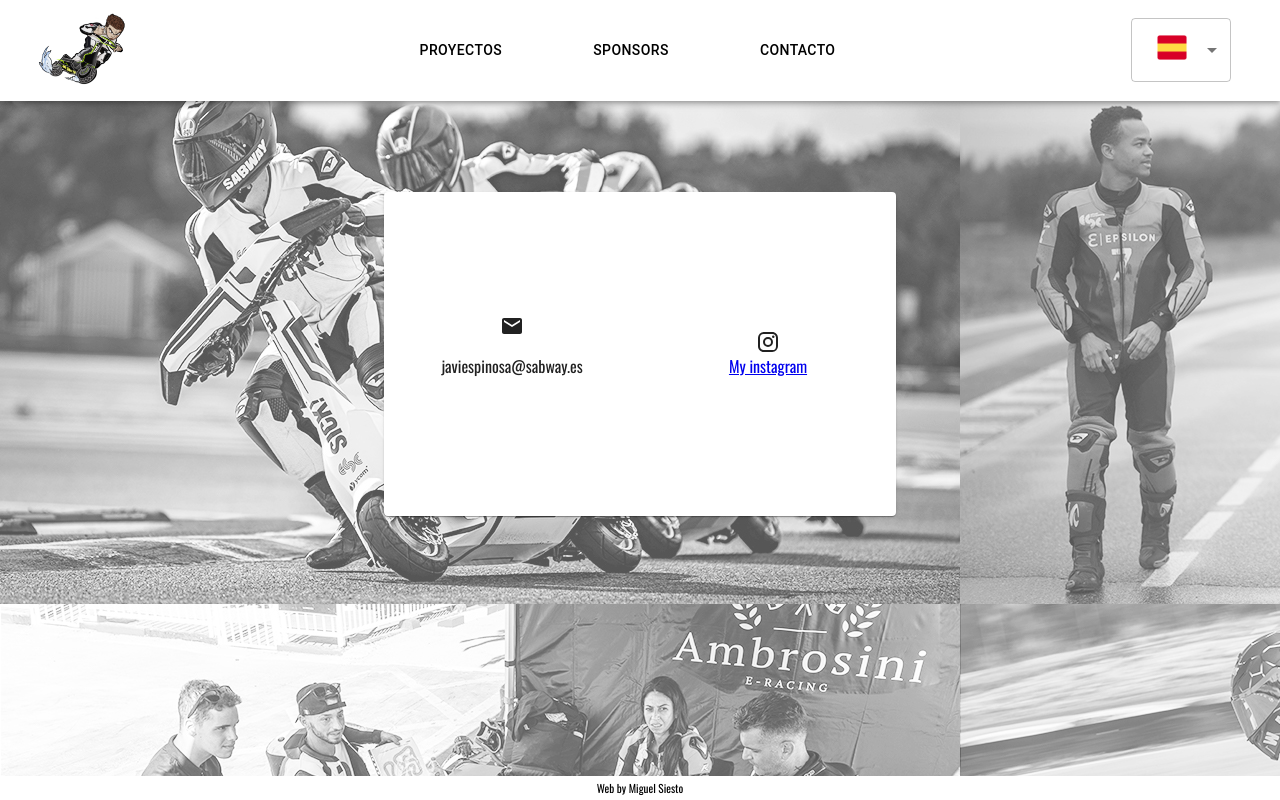
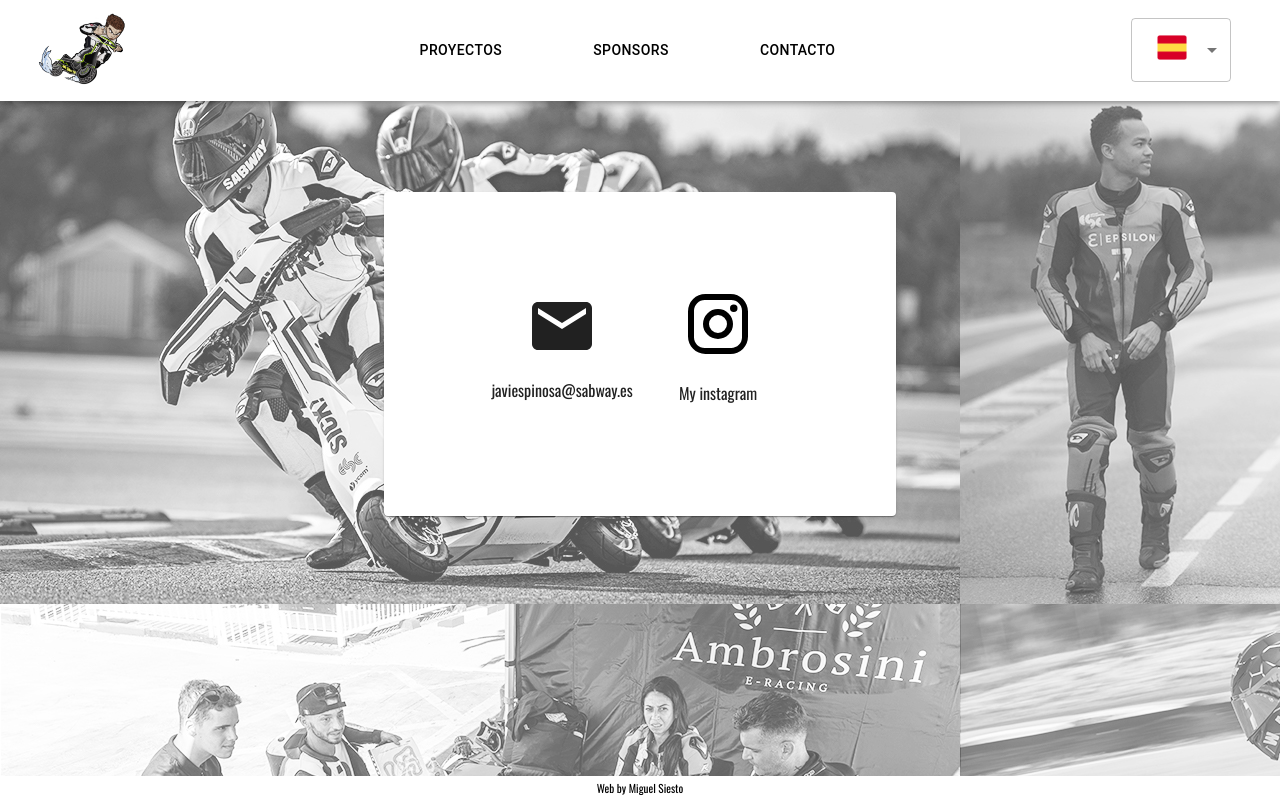
Before and after one commit to MSiestoGarabana/javilopez-web, a React (Vite) app: page /Contacto in a window 1280 px wide. Built offline with nearby package versions, Linux system fonts and the light colour scheme.

Commit message:
styling contactCard

```diff
--- a/src/components/ContactCard/ContactCard.css
+++ b/src/components/ContactCard/ContactCard.css
@@ -5,6 +5,7 @@
     margin-top: 10%;
     display: flex;
     flex-direction: row;
+    padding: 150px 100px;
 }
 
 .contactCard__mailCard{
@@ -20,6 +21,18 @@
     justify-content: center;
     align-items: center;
     width: 50%;
+}
+.contactCard__instaLink{
+    text-decoration: none;
+}
+.contactCard__instaText{
+    color:rgba(0, 0, 0, 0.87);
+    text-decoration: none;
+}
+
+.contactCard__icon{
+    width: 800px ;
+    height: 800px;
 }
 
 @media only screen and (max-width: 900px) {
--- a/src/components/ContactCard/ContactCard.jsx
+++ b/src/components/ContactCard/ContactCard.jsx
@@ -8,13 +8,30 @@ const ContactCard = () => {
   return (
     <Card className="contactCard__body">
       <div className="contactCard__mailCard">
-        <MailIcon />
+        <MailIcon
+          sx={{
+            width: "3em",
+            height: "3em",
+          }}
+          className="contactCard__icon"
+        />
         <p>javiespinosa@sabway.es</p>
       </div>
       <div className="contactCard__instaCard">
-        <InstagramIcon />
-        <a href="https://www.instagram.com/javitolopezz_" target="_blank">
-          My instagram
+        <a
+          href="https://www.instagram.com/javitolopezz_"
+          target="_blank"
+          className="contactCard__instaLink"
+        >
+          <InstagramIcon
+            sx={{
+              width: "3em",
+              height: "3em",
+              color: "black",
+            }}
+            className="contactCard__icon"
+          />
+          <p className="contactCard__instaText">My instagram</p>
         </a>
       </div>
     </Card>
```
